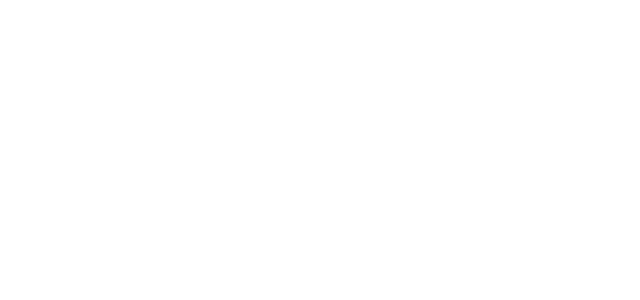
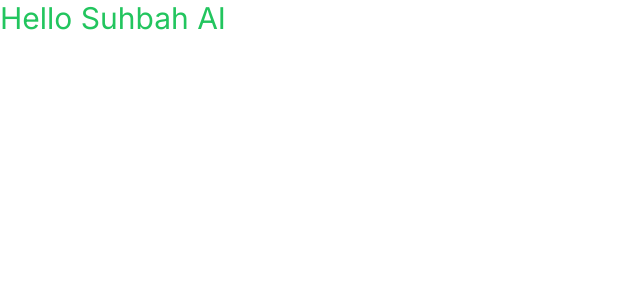
Before and after one commit to HumzaBaig/suhbah-ai, a Next.js app: page / in a window 1280 px wide. Shown: the top 300 px of the page, without its empty margins (0-640 px from the left). Built offline with nearby package versions, Linux system fonts and the light colour scheme.

Commit message:
edit app/page.tsx file to check if edits work in real-time

```diff
--- a/app/page.tsx
+++ b/app/page.tsx
@@ -1,5 +1,3 @@
-import Image from "next/image";
-
 export default function Home() {
-  return <div className="text-3xl text-color-green"></div>;
+  return <div className="text-3xl text-green-500">Hello Suhbah AI</div>;
 }
```
